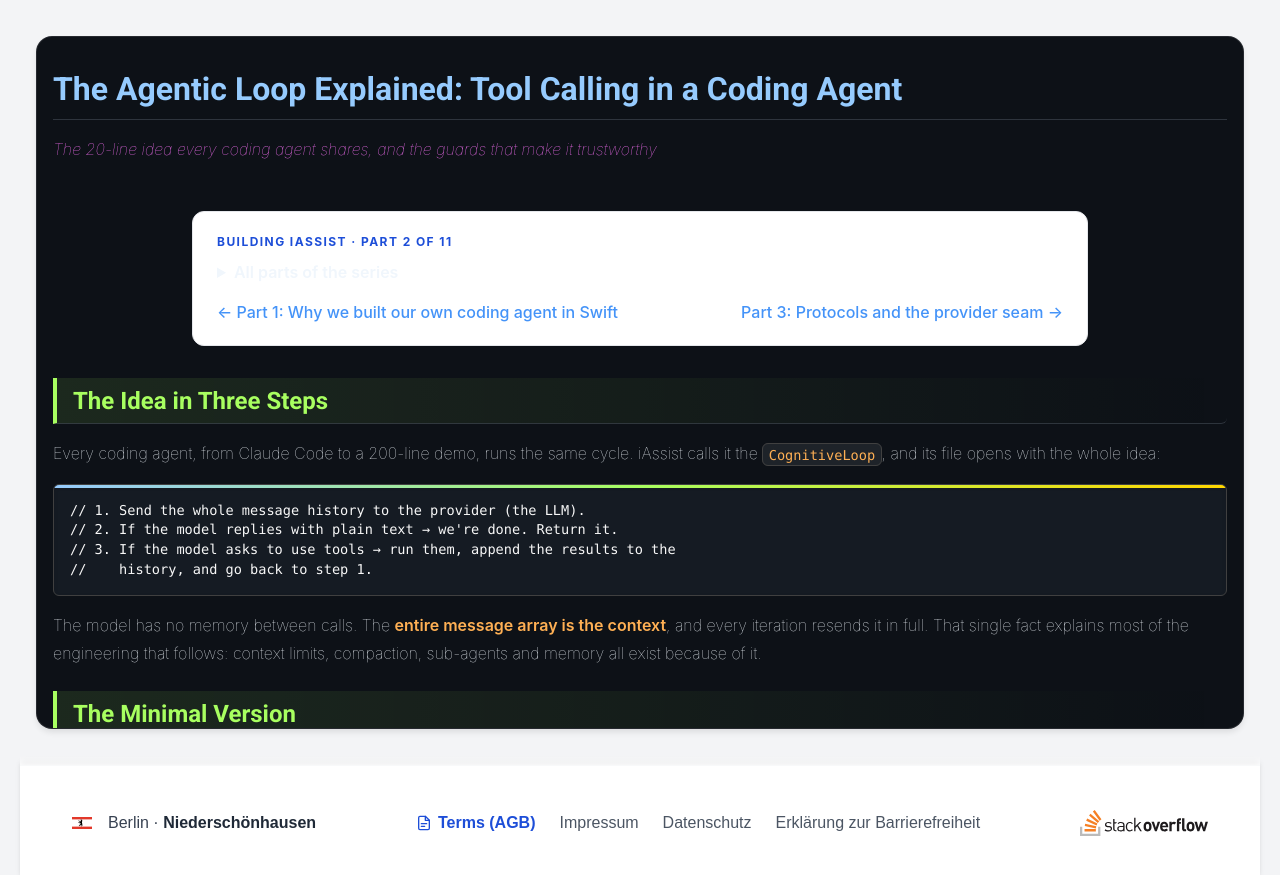
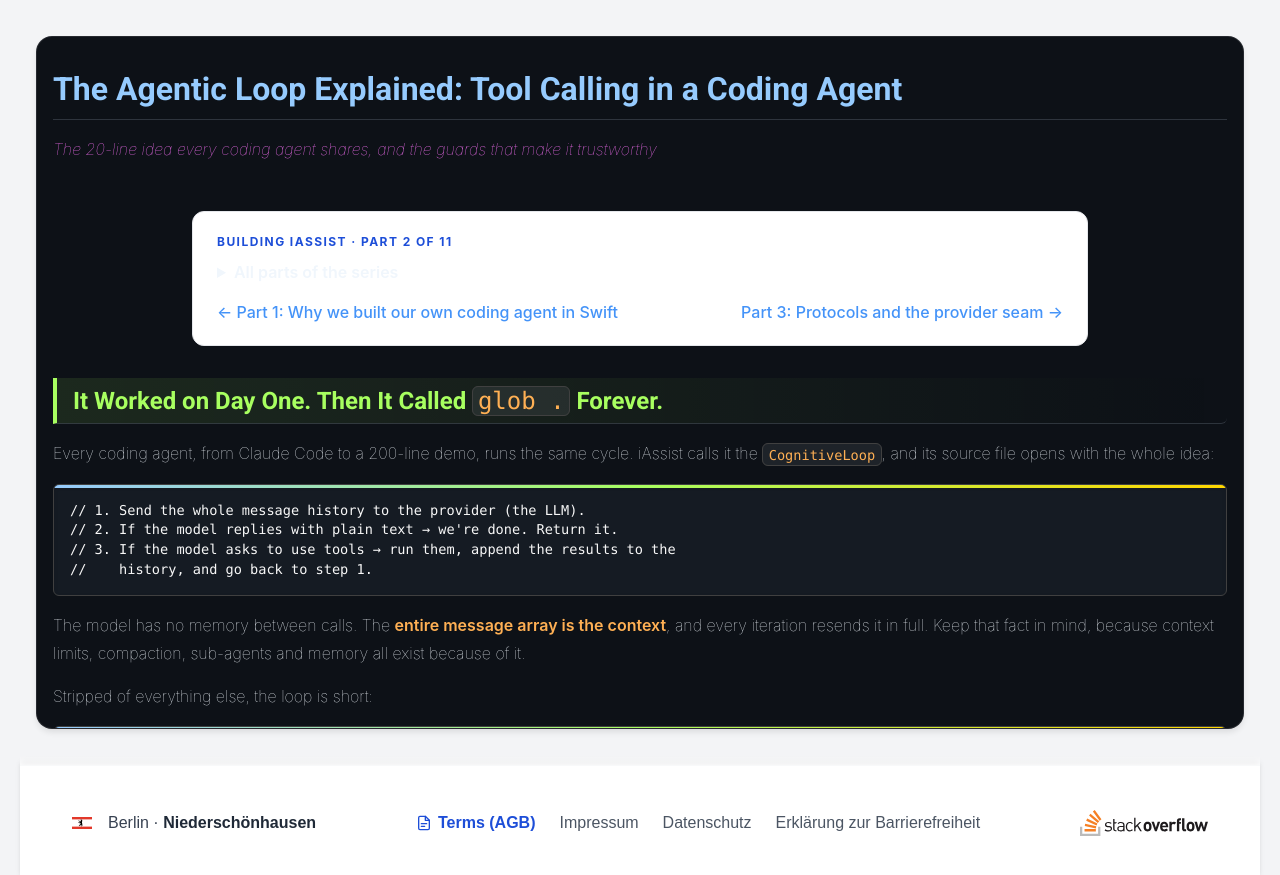
Before and after one commit to congruent-tech/congruent-tech.github.io, a Jekyll site: the page built from en/insights/ai/building-iassist/02-the-cognitive-loop.markdown, in a window 1280 px wide. Shown: the top 875 px of the page. Built offline with Jekyll 4.4.1, drawn with Linux system fonts in a browser that asks for light colours; nearby versions of some CDN libraries; a style sheet for code colours, icons or effects is not loaded; part of the change alters nothing that is shown.

Commit message:
Rewrite Building iAssist part 2 for a more engaging read
Co-Authored-By: Claude Opus 5.5 <noreply@anthropic.com>

````diff
--- a/en/insights/ai/building-iassist/02-the-cognitive-loop.markdown
+++ b/en/insights/ai/building-iassist/02-the-cognitive-loop.markdown
@@ -16,9 +16,9 @@ series: "Building iAssist"
 
 {% include iassist-series-nav.html %}
 
-## The Idea in Three Steps
+## It Worked on Day One. Then It Called `glob .` Forever.
 
-Every coding agent, from Claude Code to a 200-line demo, runs the same cycle. iAssist calls it the `CognitiveLoop`, and its file opens with the whole idea:
+Every coding agent, from Claude Code to a 200-line demo, runs the same cycle. iAssist calls it the `CognitiveLoop`, and its source file opens with the whole idea:
 
 ```swift
 // 1. Send the whole message history to the provider (the LLM).
@@ -27,9 +27,7 @@ Every coding agent, from Claude Code to a 200-line demo, runs the same cycle. iA
 //    history, and go back to step 1.
 ```
 
-The model has no memory between calls. The **entire message array is the context**, and every iteration resends it in full. That single fact explains most of the engineering that follows: context limits, compaction, sub-agents and memory all exist because of it.
-
-## The Minimal Version
+The model has no memory between calls. The **entire message array is the context**, and every iteration resends it in full. Keep that fact in mind, because context limits, compaction, sub-agents and memory all exist because of it.
 
 Stripped of everything else, the loop is short:
 
@@ -54,13 +52,13 @@ while true {
 }
 ```
 
-This is what we had working on day one, against a 3-billion-parameter model on a laptop. It worked. It also failed in interesting ways within the first hour.
+We had this working on day one, against a 3-billion-parameter model on a laptop. It worked. Within the first hour, it was also failing in interesting ways. The rest of this article is those failures, because the guards they forced are what turn a demo into a tool.
 
 ## Failure 1: The Loop That Never Ends
 
-Small models get stuck. The classic case: the model calls `glob .`, gets a file list, then calls `glob .` again, and again. The loop never ends because the model never answers.
+Small models get stuck. The classic case: the model calls `glob .`, gets a file list, then calls `glob .` again, and again. It never answers, so the loop never ends.
 
-iAssist tracks a **signature** of each tool batch. If the same batch repeats three times, the loop stops with an explanation instead of an error:
+iAssist now tracks a **signature** of each tool batch. When the same batch repeats three times, the loop stops and explains itself instead of throwing an error:
 
 ```swift
 let signature = calls.map { "\($0.name)(\($0.argumentsJSON))" }.joined(separator: ";")
@@ -80,17 +78,17 @@ if identicalRepeats >= maxIdenticalRepeats {
 }
 ```
 
-Notice the message. It names the most likely real cause, which is usually "I don't have a tool for this". Often a model asked to write a file with only read-only tools will loop exactly like this.
+Read that message again, because it does more than report a stop. It names the most likely real cause: a model asked to write a file with only read-only tools will often loop exactly like this.
 
-There is also a plain step budget (`maxIterations`, default 20). Hitting it ends the run with a summary, not a crash, so the steps already taken stay in the context.
+Behind it sits a plain step budget (`maxIterations`, default 20). Hitting it ends the run with a summary rather than a crash, so the steps already taken stay in the context.
 
 ## Failure 2: The Silent Truncation
 
-One bug took a while to understand. Asking the agent to write a large file failed with "missing required argument: content". The model kept retrying the same call until the repeat guard fired.
+This one took a while to understand. Asking the agent to write a large file failed with "missing required argument: content", and the model kept retrying the same call until the repeat guard fired. The model clearly knew the argument was required, so why did it keep leaving it out?
 
-The real cause: the output-token limit was hardcoded to 4,096. The model ran out of tokens *in the middle of the tool call*, so `write_file` arrived as `{"path": "…"}` with no content.
+It didn't. The output-token limit was hardcoded to 4,096, and the model was running out of tokens *in the middle of the tool call*. `write_file` arrived as `{"path": "…"}` with the content cut off.
 
-Two fixes followed. The limit became per-model (up to 128K for capable models). And the provider now reports when a reply was truncated, so the loop stops honestly on the **first** turn:
+The limit became per-model (up to 128K for capable models), and the provider now reports when a reply was truncated, so the loop stops honestly on the **first** turn:
 
 ```swift
 if reply.truncated {
@@ -106,7 +104,7 @@ if reply.truncated {
 
 ## Failure 3: Halts That Look Like Answers
 
-Early on, a graceful stop returned the apology text as the final answer. A parent agent (see Part 6) couldn't tell "I finished" from "I gave up". So every result now carries an **outcome**:
+Early on, a graceful stop returned its apology as the final answer. A parent agent (see Part 6) couldn't tell "I finished" from "I gave up". So every result now carries an **outcome**:
 
 ```swift
 return RunResult(
@@ -119,19 +117,19 @@ return RunResult(
 
 The summary explains the halt to a human. The `reason` explains it to code.
 
-## Failure 4: Stopping Without Breaking Things
+## Failure 4: The Stop Button Can Corrupt Your Repo
 
-Users need a stop button (in iAssist, `Esc`). But stopping an agent is subtle:
+Users need a stop button (in iAssist, `Esc`), but stopping an agent is subtler than killing a task:
 
 - A tool that is **already running** is allowed to finish. Killing a file write or a `git commit` halfway is how repositories get corrupted.
 - Tools that **haven't started** are skipped, but each still gets a result message: "Not run — you stopped the turn before this started."
 - The final message leads with what the agent **already did**, because written files and executed commands survive the stop.
 
-The "every call gets a result" rule matters because providers reject a transcript where a tool call has no matching result. We will meet this rule again in Part 7.
+That "every call gets a result" rule exists because providers reject a transcript where a tool call has no matching result. It comes back to bite us in Part 7.
 
-## Observability: The Event Stream
+## A Loop You Can't See Is a Loop You Can't Trust
 
-A loop you can't see is a loop you can't trust. Every `CognitiveLoop` exposes an `AsyncStream<LoopEvent>`:
+Every `CognitiveLoop` exposes an `AsyncStream<LoopEvent>`:
 
 ```swift
 public let events: AsyncStream<LoopEvent>
@@ -139,34 +137,33 @@ public let events: AsyncStream<LoopEvent>
 // .modelResponded(usage:duration:), .contextPressure, .finished, .failed ...
 ```
 
-The terminal UI uses it for the live spinner ("reading Package.swift…"), the Mac app uses it for the agent tree, and the metrics package uses it for token counts.
+The terminal UI turns those events into its live spinner ("reading Package.swift…"), the Mac app into the agent tree, and the metrics package into token counts.
 
-One contract makes this robust: **every run emits exactly one terminal event and then closes the stream**. A `defer` guarantees it on every exit path:
+One contract keeps all of this robust: **every run emits exactly one terminal event and then closes the stream**. A `defer` guarantees it on every exit path:
 
 ```swift
 defer { continuation.finish() }
 ```
 
-Without this, an observer waiting on a stream that never finishes would hang forever, and keep the loop alive in memory.
+Without it, an observer waiting on an unfinished stream would hang forever and keep the loop alive in memory.
 
-## Honest Metrics
+## Your Reading Speed Is Not a Model Metric
 
 The loop measures throughput (tokens per second) by timing **only the model call**. Tool execution and the time a human spends reading a permission prompt are excluded, otherwise the number would measure your reading speed, not the model.
 
-And it only records a sample when the provider reports real token usage. An estimate is never shown as a measurement. This "never pretend" rule shows up again and again in iAssist.
+It also records a sample only when the provider reports real token usage, so an estimate is never shown as a measurement. This "never pretend" rule shows up again and again in iAssist.
 
-## Concurrency: Why `Sendable` Matters
+## Why `Sendable` Matters
 
-`CognitiveLoop` is a `final class` marked `Sendable`: all stored properties are immutable. Each `run` builds its own local history and returns it. This means one loop can be handed across tasks and actors safely, which becomes essential once a parent agent spawns child loops.
+`CognitiveLoop` is a `final class` marked `Sendable`: all stored properties are immutable, and each `run` builds its own local history and returns it. One loop can be handed safely across tasks and actors, which becomes essential the moment a parent agent spawns child loops.
 
 ## Key Takeaways
 
 - The agent loop is simple; the guards around it are the product.
-- Detect non-progress (identical tool batches) and stop with a useful explanation.
-- Treat truncation, cancellation and step limits as **outcomes**, not exceptions.
+- Treat non-progress, truncation, cancellation and step limits as **outcomes** that explain themselves, not as exceptions.
 - Expose a live event stream with a strict "exactly one terminal event" contract.
 - Measure only what you really measured.
 
-In Part 3 we look at the seams that let the same loop talk to a local Ollama model, Anthropic's API and Apple's on-device model without changing a line of loop code.
+So far the loop has one model behind it. Part 3 asks how the same loop can talk to a local Ollama model, Anthropic's API and Apple's on-device model, which has no tool-calling API at all, without changing a line of loop code.
 
 {% include iassist-series-nav.html %}
````
